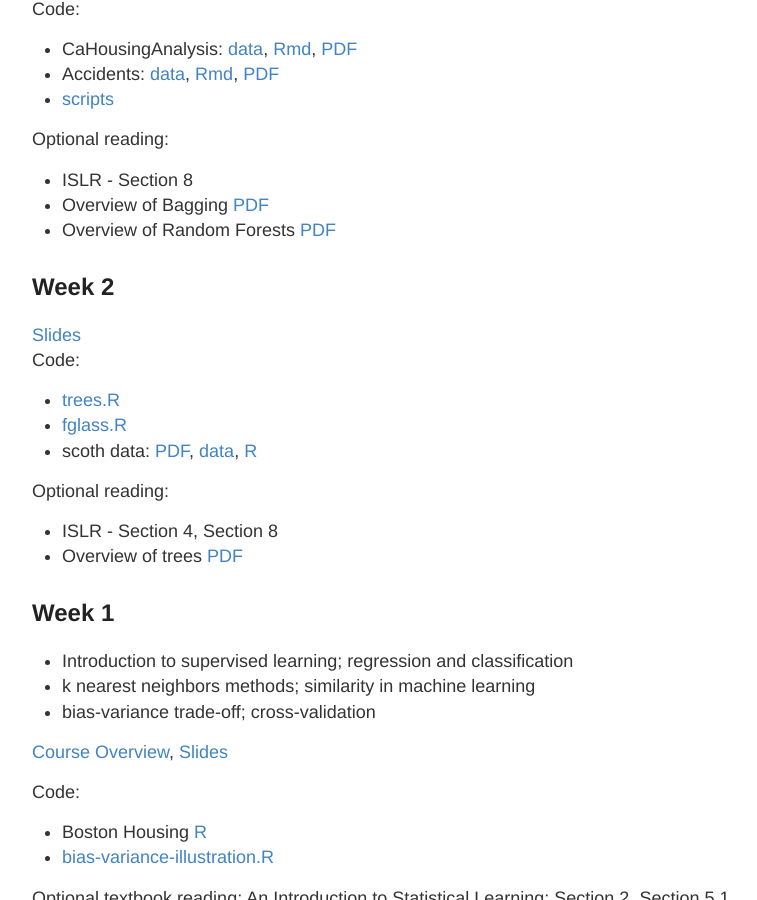
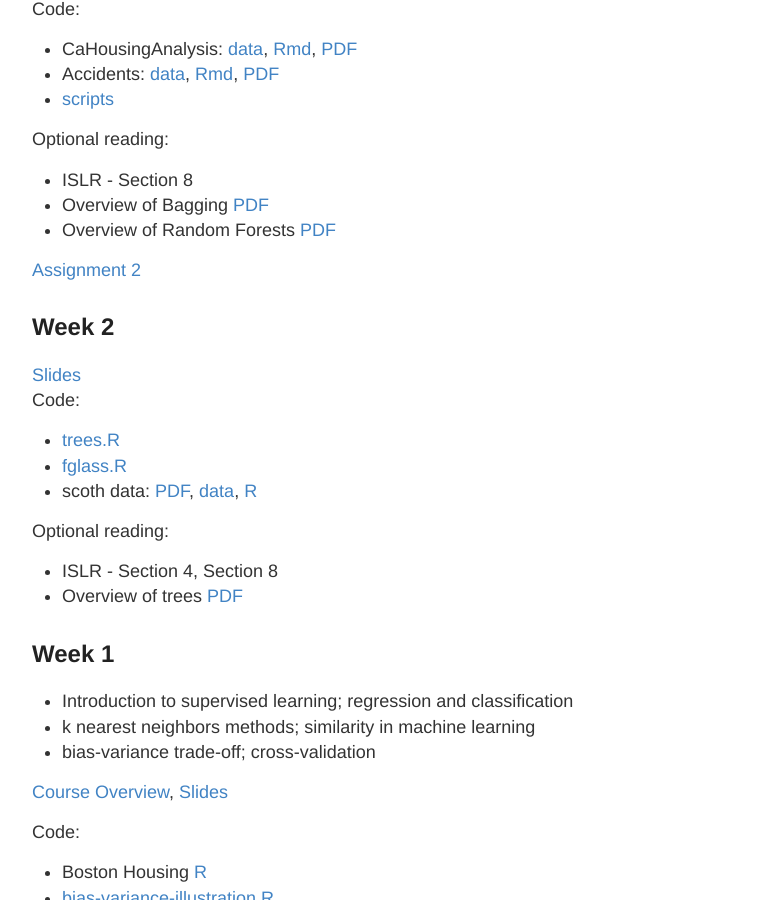
Before and after one commit to ChicagoBoothML/ML2017, a Jekyll site: the page built from lectures.md, in a window 1280 px wide and 900 px high, scrolled down 716 px. Shown: the whole window, without its empty margins (248-1005 px from the left). Built offline with Jekyll 4.4.1, drawn with Linux system fonts in a browser that asks for light colours.

Commit message:
Update lectures.md

```diff
--- a/lectures.md
+++ b/lectures.md
@@ -37,7 +37,7 @@ Optional reading:
 * Overview of Bagging [PDF](http://statistics.berkeley.edu/sites/default/files/tech-reports/421.pdf)
 * Overview of Random Forests [PDF](https://www.stat.berkeley.edu/~breiman/RandomForests/cc_home.htm)
 
-
+[Assignment 2](http://www.piazza.com/class_profile/get_resource/j8padvvrtd375m/jcnkb858bck5m2)
 
 
 ## Week 2
```
